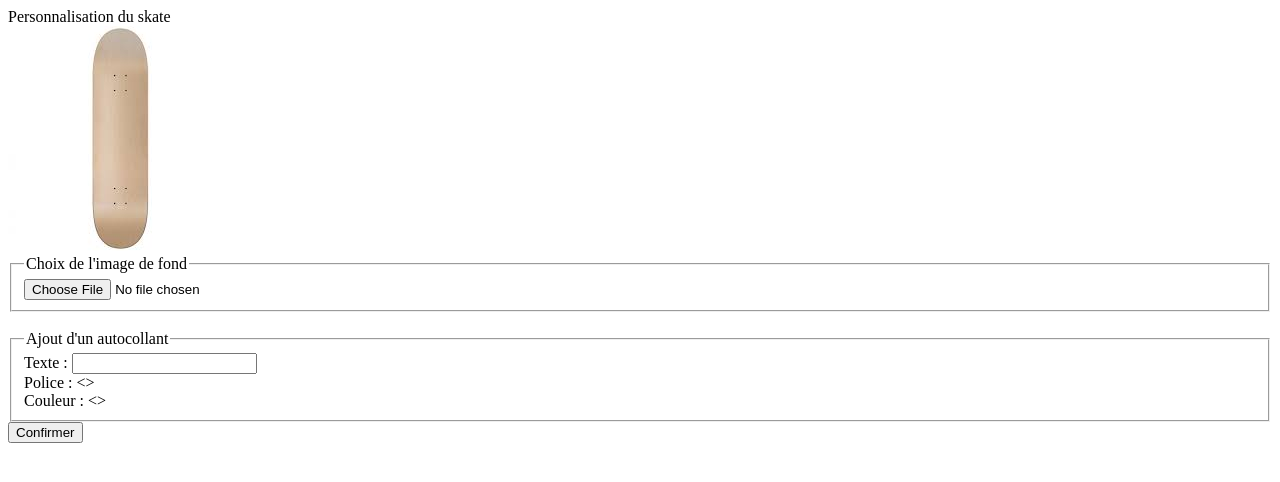
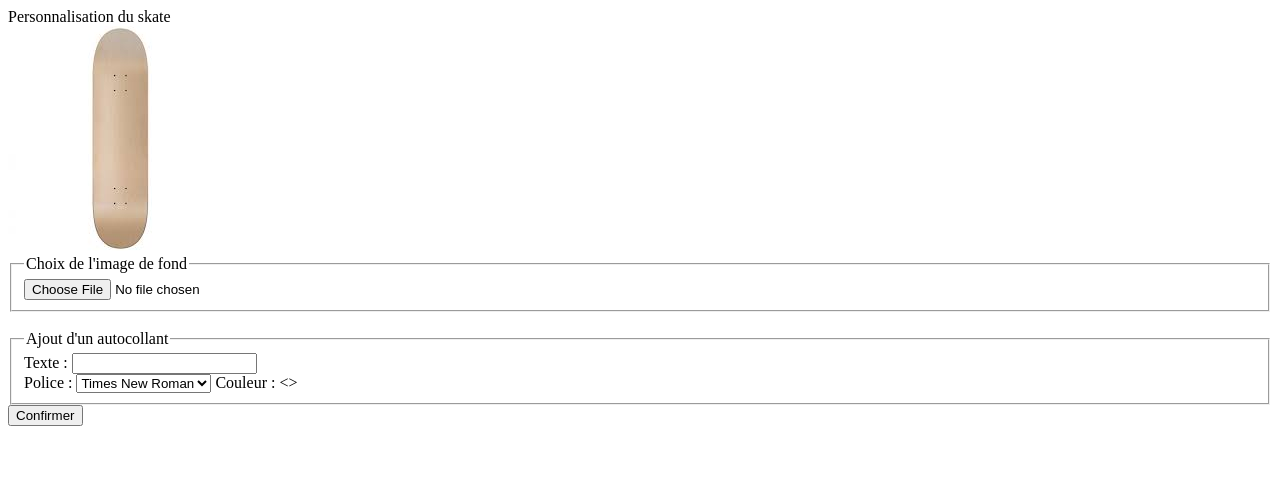
Before and after one commit to MathisNenach/https---github.com-cpe-lyon-projet-tlw-groupe-b-nalewajek-nenach, a plain HTML site: page perso.html in a window 1280 px wide. Drawn offline with Linux system fonts and the light colour scheme; files whose address does not match are found by name.

Commit message:
commit perso 4

```diff
--- a/perso.html
+++ b/perso.html
@@ -21,7 +21,23 @@
                 Texte :
                 <input type="text"><br>
                 Police :
-                <><br>
+                <select id="input-font" class="input" onchange="changeFontStyle (this);">
+                    <option value="Times new Roman" selected="selected">
+                        Times New Roman
+                    </option>
+                    <option value="Arial">
+                        Arial
+                    </option>
+                    <option value="fantasy">
+                        Fantasy
+                    </option>
+                    <option value="cursive">
+                        Cursive
+                    </option>
+                </select>
+                <script>
+                    var changeFontStyle = function (font) {document.getElementById("output-text").style.fontFamily = font.value;}
+                </script>
                 Couleur :
                 <><br>
             </fieldset>
```
